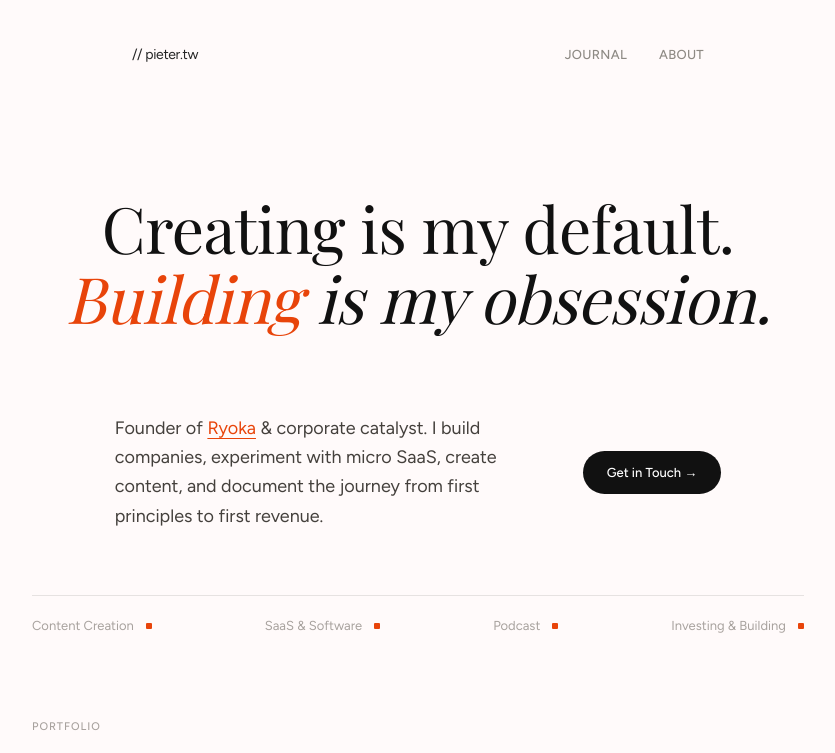
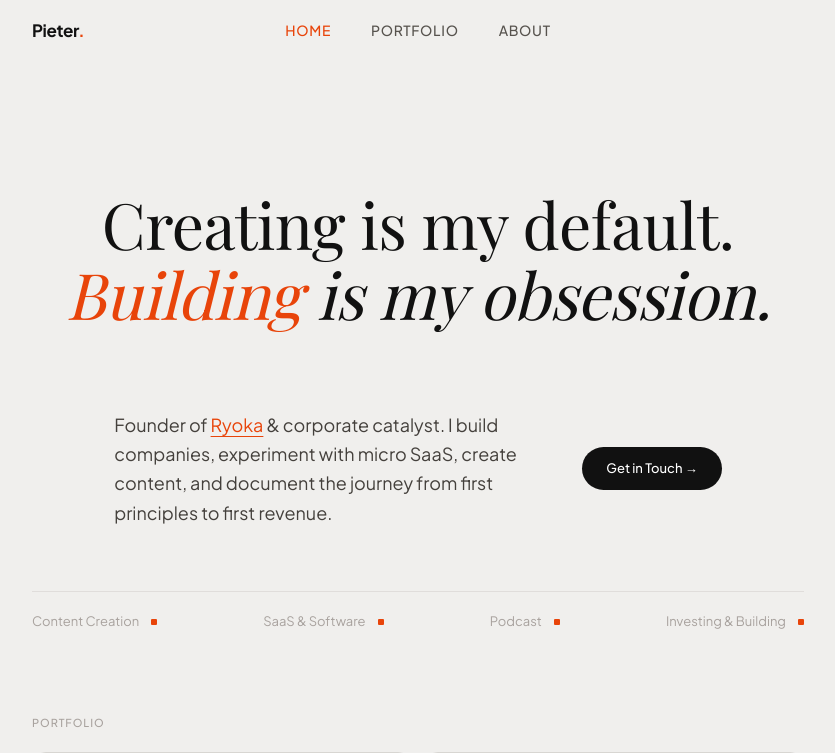
Before and after one commit to sillyledger/personal, a Next.js app: page / in a window 1280 px wide. Shown: the top 753 px of the page, without its empty margins (222-1057 px from the left). Built offline with nearby package versions, Linux system fonts and the light colour scheme.

Commit message:
Add files via upload

```diff
--- a/app/layout.tsx
+++ b/app/layout.tsx
@@ -1,25 +1,10 @@
 import type { Metadata } from "next";
-import { Figtree, Fira_Sans } from "next/font/google";
 import "./globals.css";
 import Navbar from "@/components/Navbar";
 
-// Figtree = body text font (used for paragraphs, nav, dates, everything except headlines)
-const figtree = Figtree({
-  subsets: ["latin"],
-  variable: "--font-figtree",
-});
-
-// Fira Sans = headline font (used only for big headers like the homepage title)
-const firaSans = Fira_Sans({
-  subsets: ["latin"],
-  weight: ["500", "600", "700"],
-  variable: "--font-fira-sans",
-});
-
 export const metadata: Metadata = {
   title: "Pieter Borremans | Content Creator & Founder",
-  description:
-    "I am a content creator, blogger, and entrepreneur with an occasional experiment.",
+  description: "I am a content creator, blogger, and entrepreneur with an occasional experiment.",
 };
 
 export default function RootLayout({
@@ -29,9 +14,15 @@ export default function RootLayout({
 }) {
   return (
     <html lang="en">
-      <body
-        className={`${figtree.variable} ${firaSans.variable} bg-[#FFFAFA] text-[#252525] font-[family-name:var(--font-figtree)]`}
-      >
+      <head>
+        <link rel="preconnect" href="https://fonts.googleapis.com" />
+        <link rel="preconnect" href="https://fonts.gstatic.com" crossOrigin="anonymous" />
+        <link
+          href="https://fonts.googleapis.com/css2?family=Plus+Jakarta+Sans:wght@400;500;700;800&display=swap"
+          rel="stylesheet"
+        />
+      </head>
+      <body className="bg-bg font-sans">
         <Navbar />
         {children}
       </body>
--- a/components/Navbar.tsx
+++ b/components/Navbar.tsx
@@ -1,29 +1,26 @@
 "use client";
 import Link from "next/link";
 import { usePathname } from "next/navigation";
-
 const links = [
-  { href: "/journal", label: "Journal" },
-  { href: "/about", label: "About" },
+  { href: "/", label: "HOME" },
+  { href: "/portfolio", label: "PORTFOLIO" },
+  { href: "/about", label: "ABOUT" },
 ];
-
 export default function Navbar() {
   const pathname = usePathname();
   return (
     <nav>
-      <div className="max-w-[620px] mx-auto flex items-center justify-between pt-11 px-6">
-        <Link href="/" className="text-[14px] tracking-tight text-[#252525]">
-          // pieter.tw
+      <div className="max-w-[900px] mx-auto px-16 flex items-center justify-center py-5 relative">
+        <Link href="/" className="text-[17px] font-bold tracking-tight text-[#111] absolute left-16">
+          Pieter<span className="text-accent">.</span>
         </Link>
-        <div className="flex items-center gap-8">
+        <div className="flex items-center gap-10">
           {links.map((link) => (
             <Link
               key={link.href}
               href={link.href}
-              className={`text-[13px] font-medium tracking-wide uppercase transition-colors ${
-                pathname === link.href
-                  ? "text-[#252525]"
-                  : "text-[#8E8A84] hover:text-[#252525]"
+              className={`text-[14px] font-medium tracking-wider transition-colors ${
+                pathname === link.href ? "text-accent" : "text-stone-600 hover:text-[#111]"
               }`}
             >
               {link.label}
```
